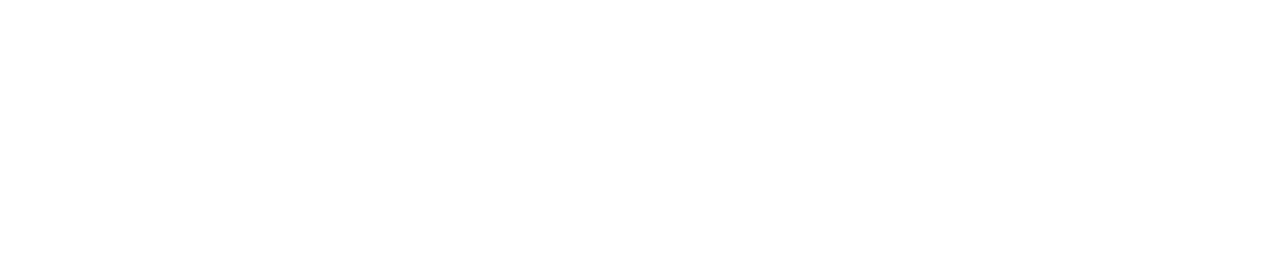
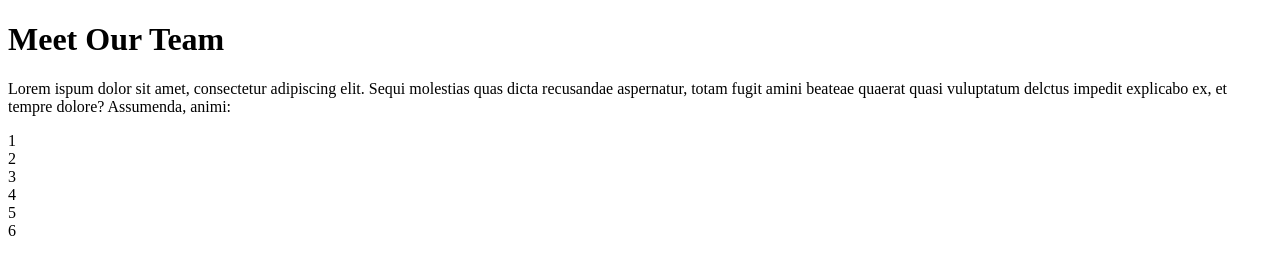
Before and after one commit to AmerigoBovo97/html-css-flex-cards, a plain HTML site: page index.html in a window 1280 px wide. Drawn offline with Linux system fonts and the light colour scheme.

Commit message:
feat: create html structure

```diff
--- a/index.html
+++ b/index.html
@@ -7,5 +7,28 @@
 </head>
 <body>
 
+    <header>
+        <h1>Meet Our Team</h1>
+    </header>
+
+    <main>
+
+        <div> <!-- presentation paragraph -->
+            <p>Lorem ispum dolor sit amet, consectetur adipiscing elit. Sequi molestias quas dicta recusandae aspernatur, totam fugit amini beateae quaerat  quasi vuluptatum delctus impedit explicabo ex, et tempre dolore? Assumenda, animi:</p>
+        </div>
+
+        <div class="cards"><!-- all the cards -->
+
+            <div class="card">1</div>
+            <div class="card">2</div>
+            <div class="card">3</div>
+            <div class="card">4</div>
+            <div class="card">5</div>
+            <div class="card">6</div>
+
+        </div>
+
+    </main>
+
 </body>
 </html>
```
